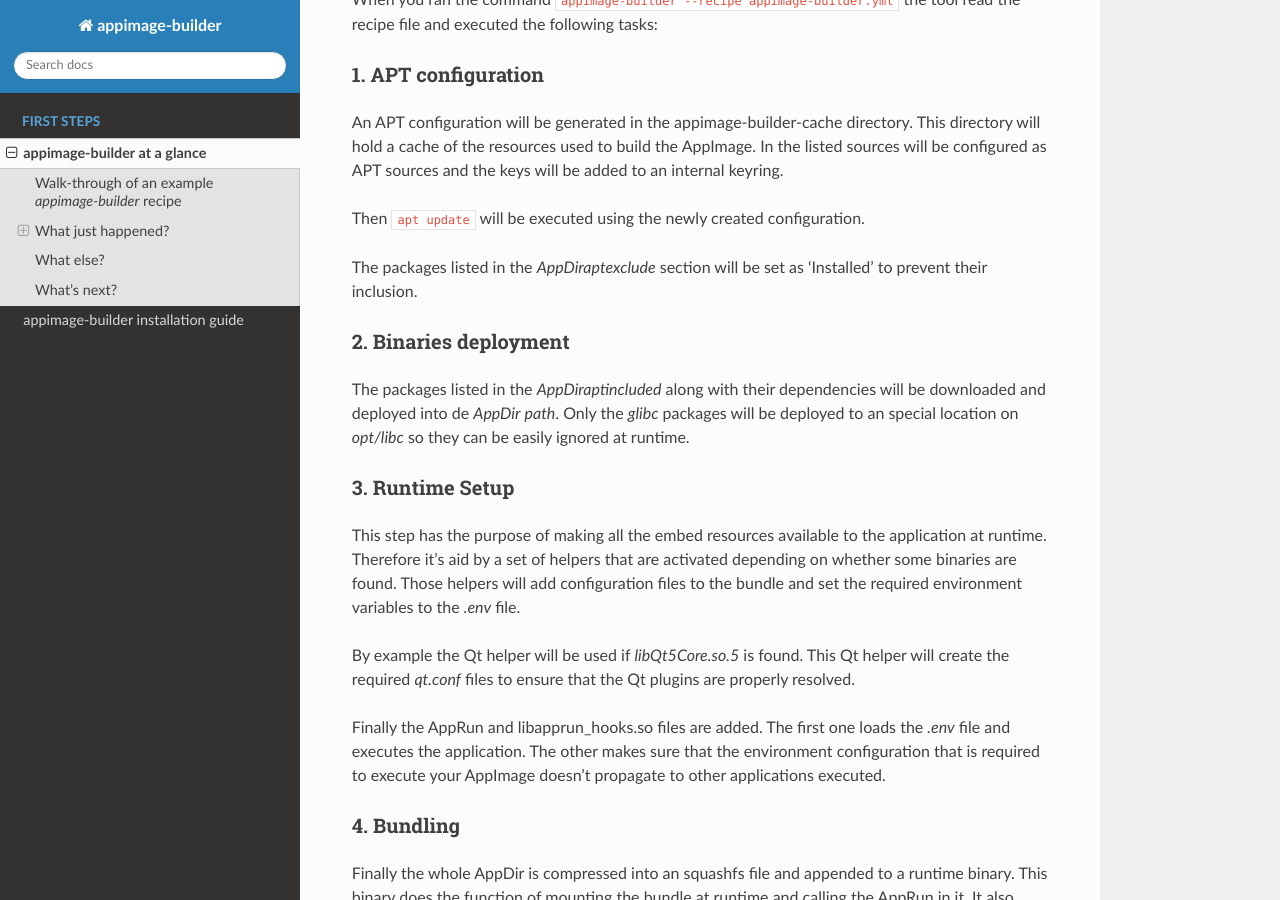
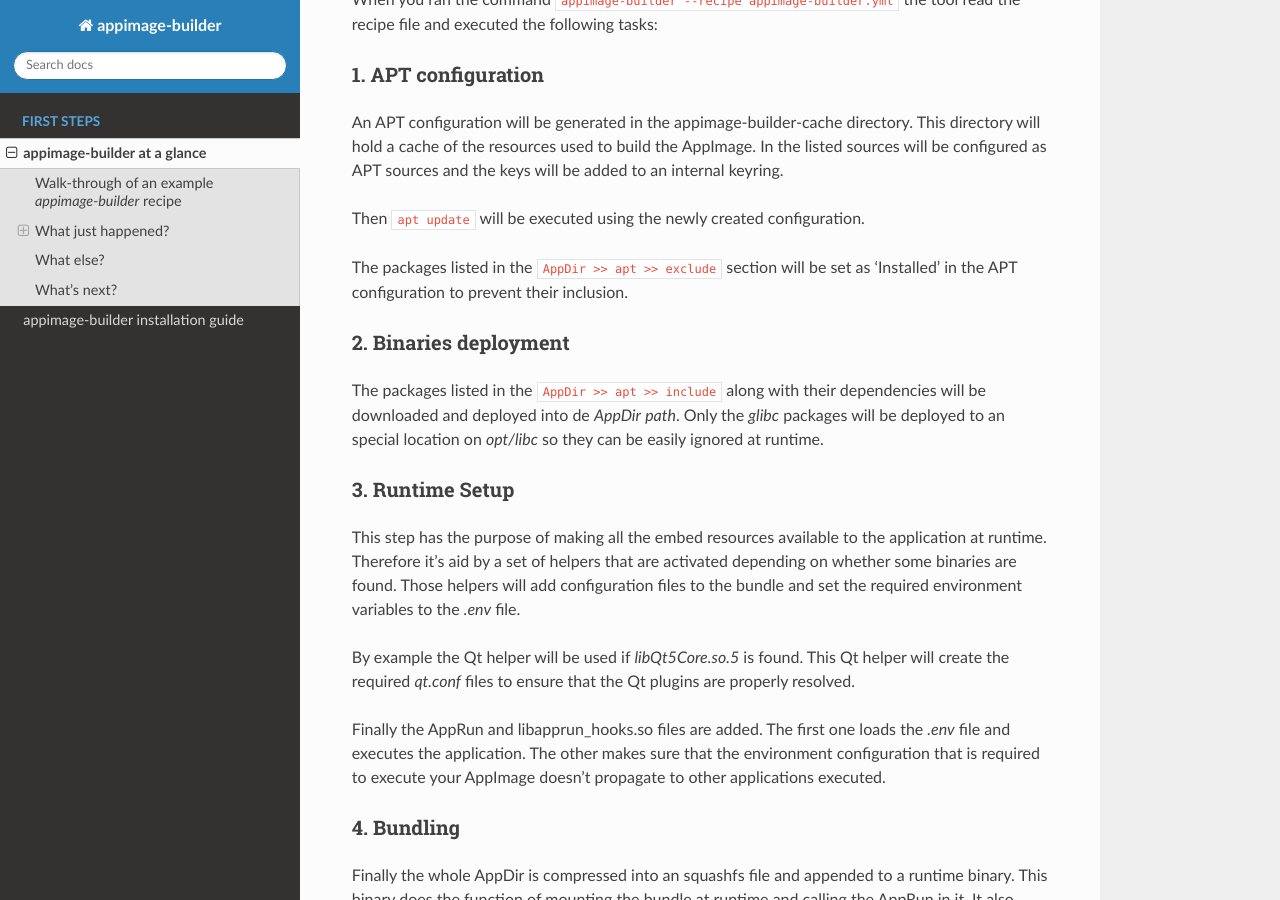
Before and after one commit to AppImageCrafters/appimage-builder-docs, a Sphinx documentation site: the page built from source/intro/overview.rst, in a window 1280 px wide and 900 px high, scrolled down 1480 px. Built offline with Sphinx 7.4.7 and the Read the Docs theme 2.0.0, drawn with Linux system fonts in a browser that asks for light colours; pages that are not in the unit, such as notebooks, are missing from menus.

Commit message:
fix AppDir apt exclude path typo

```diff
--- a/source/intro/overview.rst
+++ b/source/intro/overview.rst
@@ -13,8 +13,9 @@ used in modern systems and the resulting bundle will be backward compatible.
 **NOTICE**: Only GNU/Linux distributions that contains the **APT** package manager are supported. In
 the future other package managers will be added.
 
+----------------------------------------------------
 Walk-through of an example `appimage-builder` recipe
-====================================================
+----------------------------------------------------
 
 `appimage-builder` uses a recipe to configure the AppImage creation process. Here's an example of
 a recipe for building a Bash AppImage:
@@ -74,8 +75,9 @@ To execute it just do:
     ./bash-4.4.20-x86_64.AppImage
 
 
+-------------------
 What just happened?
-===================
+-------------------
 
 When you ran the command ``appimage-builder --recipe appimage-builder.yml`` the tool read the recipe file and executed
 the following tasks:
@@ -89,12 +91,13 @@ sources and the keys will be added to an internal keyring.
 
 Then ``apt update`` will be executed using the newly created configuration.
 
-The packages listed in the `AppDir\apt\exclude` section will be set as 'Installed' to prevent their inclusion.
+The packages listed in the ``AppDir >> apt >> exclude`` section will be set as 'Installed' in the APT configuration
+to prevent their inclusion.
 
 2. Binaries deployment
 ----------------------
 
-The packages listed in the `AppDir\apt\included` along with their dependencies will be downloaded and deployed
+The packages listed in the ``AppDir >> apt >> include`` along with their dependencies will be downloaded and deployed
 into de `AppDir` `path`. Only the `glibc` packages will be deployed to an special location on `opt/libc` so they
 can be easily ignored at runtime.
 
@@ -121,9 +124,9 @@ information and signature of the AppImage.
 
 To perform this tasks appimagetool is used. If everything went OK, the output should be a nice AppImage file.
 
-
+----------
 What else?
-==========
+----------
 
 You have seen how to make recipe for Bash and how it's used to build an AppImage. But this is just the surface.
 With appimage-builder you can create recipes for almost any kind of glibc based applications. We invite you to
@@ -133,9 +136,9 @@ Also it's important to say that contents of your bundle are not limited to those
 APT repository. You can also include self build binaries, check the script section in the recipe specification
 for more details.
 
-
+------------
 What’s next?
-============
+------------
 
 The next steps for you is to `install appimage-builder`_, `follow through the tutorial`_ to learn how to create
 recipes for more complex applications and join the `appimage community`_. Thanks for your interest!
```
